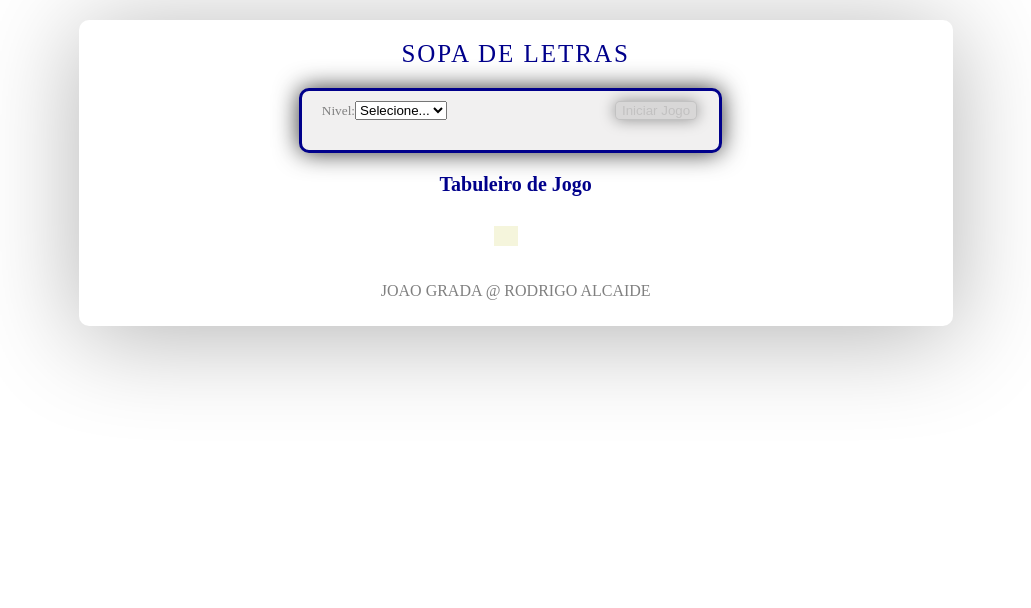
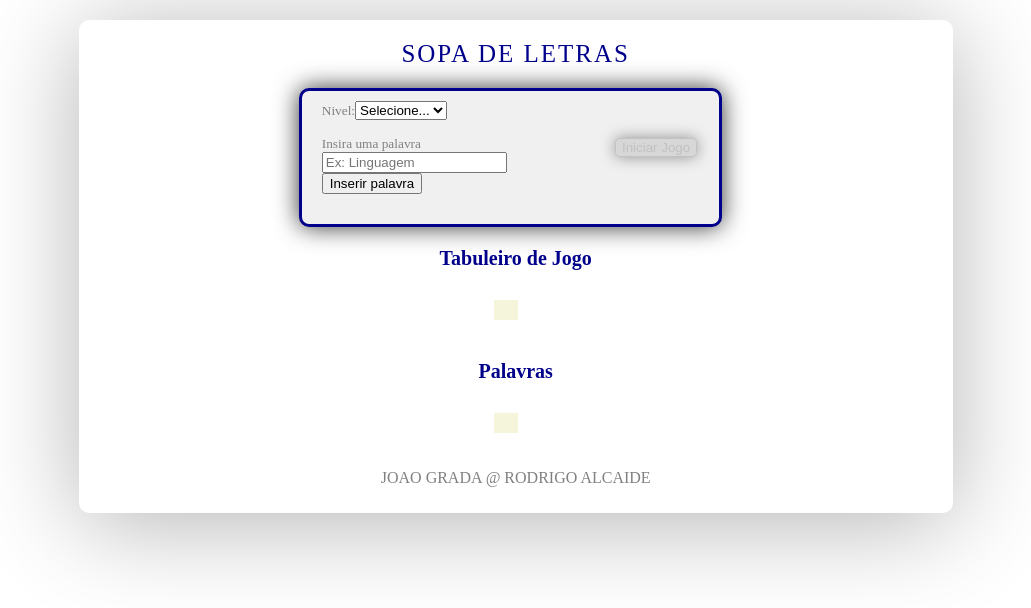
Before and after one commit to AlcaideLeLe/Trabalho-Linguagens-Script, a React (Create React App) app: page / in a window 1280 px wide. Shown: the top 608 px of the page, without its empty margins (138-1169 px from the left). Built offline with nearby package versions, Linux system fonts and the light colour scheme.

Commit message:
A funcionar (falta o timer)

```diff
--- a/src/App.js
+++ b/src/App.js
@@ -1,8 +1,8 @@
-
 import { useState, useEffect } from 'react';
 import './App.css';
 import callFunction from "./components/game-panel/callFunction"
 import {TIMEOUTGAME} from "./constants"
+
 
 
 
@@ -14,6 +14,7 @@ import{
   GamePanel,
 
 } from "./components";
+import { shuffleArray } from './helpers';
 
 let timerId = undefined;
 
@@ -21,6 +22,10 @@ function App() {
   const [gameStarted, setGameStarted] = useState(false);
   const [selectedLevel, setSelectedLevel] = useState("0");
   const [tabuleiroJogo, setTabuleiroJogo] = useState([[]]);
+  const [palavrasSelecionadas, setPalavrasSelecionadas] = useState(([]));
+
+  const [palavrasUser, setPalavrasUser] = useState([]);
+
 
 
   const [timer, setTimer] = useState(TIMEOUTGAME[selectedLevel-1]);
@@ -61,8 +66,12 @@ function App() {
     else {
       console.log("Inicia Jogo");
       setGameStarted(true);
-      setTabuleiroJogo(callFunction(selectedLevel)) ;
+      //console.log(callFunction(selectedLevel));
+      const [tabuleiro, palavrasSelecionadas] = callFunction(selectedLevel, palavrasUser);
+      setTabuleiroJogo(tabuleiro) ;
+      setPalavrasSelecionadas(palavrasSelecionadas);
       console.log(tabuleiroJogo);
+      //console.log(palavrasSelecionadas);
 
 
     }
@@ -72,6 +81,8 @@ function App() {
   const handleLevelChange = (event) => {
     const { value } = event.currentTarget;
     setSelectedLevel(value);
+    Array.from(document.querySelectorAll('.Right')).forEach((el) => el.classList.remove('Right'));
+
   }
 
   return (
@@ -84,12 +95,17 @@ function App() {
           selectedLevel={selectedLevel}
           onLevelChange={handleLevelChange}
           timer={timer}
+          palavrasUser={palavrasUser}
+          setPalavrasUser={setPalavrasUser}
         />
         <GamePanel
           setTabuleiroJogo={setTabuleiroJogo}
+          setPalavrasSelecionadas={setPalavrasSelecionadas}
           selectedLevel={selectedLevel}
           tabuleiroJogo={tabuleiroJogo}
           gameStarted={gameStarted}
+          palavrasSelecionadas={palavrasSelecionadas}
+
 
         />
 
--- a/src/components/control-panel/control-panel.component.jsx
+++ b/src/components/control-panel/control-panel.component.jsx
@@ -2,12 +2,18 @@ import React from "react";
 import "./control-panel.css";
 
 function ControlPanel(props) {
-  const { gameStarted, selectedLevel, onGameStart, onLevelChange, timer } = props;
+  const { gameStarted, selectedLevel, onGameStart, onLevelChange, timer, palavrasUser, setPalavrasUser } = props;
   const gameStartedClass = gameStarted ? " gameStarted" : "";
+
+  function adicionaPalavra(){
+
+    setPalavrasUser([...palavrasUser, document.getElementById("palavra").value.toUpperCase()]);
+
+  }
 
   return(
     <section id="panel-control">
-      <form className="form">
+      <form  className="form" onSubmit={event => event.preventDefault()}>
         <fieldset className="form-group">
           <label htmlFor="btLevel">Nivel:</label>
           <select id="btLevel" defaultValue="0" onChange={onLevelChange}>
@@ -16,6 +22,11 @@ function ControlPanel(props) {
             <option value="2">Intermédio</option>
             <option value="3">Avançado</option>
           </select>
+          <br></br>
+          <br></br>
+          <label for="novaPalavra">Insira uma palavra</label><br></br>
+          <input type="text" id="palavra" name="novaPalavra" placeholder="Ex: Linguagem" /><br></br>
+          <button type = "button" id="novaPalavra" onClick={adicionaPalavra}>Inserir palavra</button>
         </fieldset>
         <button type="button" id="btPlay" disabled={selectedLevel=== "0"} onClick={onGameStart}>
           {gameStarted ? "Parar Jogo" : "Iniciar Jogo"}
--- a/src/components/game-panel/callFunction.js
+++ b/src/components/game-panel/callFunction.js
@@ -1,181 +1,152 @@
-function callFunction(selectedLevel) {
+function callFunction(selectedLevel, palavrasUser) {
   let tabuleiro = [[]];
   let tabuleiroaux = [[]];
   let nrLinhas;
   let nrColunas;
   let nrMaximoPalavras;
-  let randomWords = ["APROVADO","FACIL","SCRIPT","WEBSITE","REACT","PROFESSOR","PEDRO","RODRIGO","TELMO","GRADA"]
+  let randomWords = [
+    "APROVADO",
+    "FACIL",
+    "SCRIPT",
+    "WEBSITE",
+    "REACT",
+    "PROFESSOR",
+    "PEDRO",
+    "RODRIGO",
+    "TELMO",
+    "GRADA",
+  ];
   let palavrasSelecionadas = [];
 
 
-  if(selectedLevel === "1"){
+
+  if (selectedLevel === "1") {
     nrLinhas = 15;
     nrColunas = 15;
     nrMaximoPalavras = 5;
-  }
-  else if(selectedLevel === "2"){
+  } else if (selectedLevel === "2") {
     nrLinhas = 25;
     nrColunas = 25;
     nrMaximoPalavras = 7;
-
-  }
-  else if(selectedLevel === "3"){
+  } else if (selectedLevel === "3") {
     nrLinhas = 40;
     nrColunas = 40;
     nrMaximoPalavras = 10;
-
   }
 
-
-  function inverteString(s){
+  function inverteString(s) {
     return s.split("").reverse().join("");
   }
 
-  function encontraLetraRandom(){
-    var resultado = '';
-    var caracteres = 'ABCDEFGHIJKLMNOPQRSTUVWXYZ';
+  function encontraLetraRandom() {
+    var resultado = "";
+    var caracteres = "ABCDEFGHIJKLMNOPQRSTUVWXYZ";
     //var caracteres = '';
     var caracteresLength = caracteres.length;
 
-    resultado += caracteres.charAt(Math.floor(Math.random() * caracteresLength));
+    resultado += caracteres.charAt(
+      Math.floor(Math.random() * caracteresLength)
+    );
 
     return resultado;
   }
 
-  function encontraNrRandom(){
+  function encontraNrRandom(max) {
     let nrRandom;
-    nrRandom = Math.floor((Math.random() * 10));
+    nrRandom = Math.floor(Math.random() * max);
 
     return nrRandom;
   }
 
   function encontraRandomWord(){
-    let posicao = encontraNrRandom();
-    palavrasSelecionadas.push(randomWords[posicao]);
-    console.log(palavrasSelecionadas);
-    return randomWords[posicao];
+    let palavras = [...randomWords, ...palavrasUser];
+    let posicao = encontraNrRandom(palavras.length);
+    return palavras[posicao];
   }
 
-  function encontraTamanhoDaPalavra(){
+
+  function encontraTamanhoDaPalavra() {
     let tamanhoPalavra = encontraRandomWord().length;
     return tamanhoPalavra;
   }
 
-  function encontraRandomPosicaoTab(){
-      let posicao = Math.floor((Math.random() * nrLinhas));
+  function encontraRandomPosicaoTab() {
+    let posicao = Math.floor(Math.random() * nrLinhas);
     return posicao;
-
   }
 
-  function organizaTabuleiro(){
+  console.log(tabuleiro)
+  console.log(tabuleiroaux)
+  function organizaTabuleiro() {
     let nrpalavras = 0;
 
-    do{
-
-
-      let nrRandom = Math.floor((Math.random() * 6));
+    do {
+      console.log("aa")
+      console.log(tabuleiro)
+      console.log(tabuleiroaux)
+      console.log("aa")
+      let nrRandom = Math.floor(Math.random() * 6);
       console.log(nrRandom);
-        if(nrRandom === 0){
+      if (nrRandom === 0) {
         [tabuleiro, tabuleiroaux] = trocaLetraHorizontal();
-        }
-        else if(nrRandom === 1){
+      } else if (nrRandom === 1) {
         [tabuleiro, tabuleiroaux] = trocaLetraHorizontalReverse();
-        }
-        else if(nrRandom === 2){
+      } else if (nrRandom === 2) {
         [tabuleiro, tabuleiroaux] = trocaLetraVertical();
-        }
-        else if(nrRandom === 3){
+      } else if (nrRandom === 3) {
         [tabuleiro, tabuleiroaux] = trocaLetraVerticalReverse();
-        }
-        else if(nrRandom === 4){
-          [tabuleiro, tabuleiroaux] =  trocaLetraDiagonal();
-        }
-        else if(nrRandom === 5){
-          [tabuleiro, tabuleiroaux] =  trocaLetraDiagonalReverse();
+      } else if (nrRandom === 4) {
+        [tabuleiro, tabuleiroaux] = trocaLetraDiagonal();
+      } else if (nrRandom === 5) {
+        [tabuleiro, tabuleiroaux] = trocaLetraDiagonalReverse();
       }
 
       nrpalavras++;
-
-    }while(nrpalavras < nrMaximoPalavras)
+    } while (nrpalavras < nrMaximoPalavras);
   }
-
-  function preencheTabuleiroAuxiliar(){
-    tabuleiroaux = Array(nrLinhas).fill(0).map(
-      () => new Array(nrColunas).fill(0).map(
-          () => " "
-      ) )
 
 
 
+  function preencheTabuleiroAuxiliar() {
+    console.log("aa")
+    console.log(tabuleiro)
+    console.log(tabuleiroaux)
+    console.log("aa")
+    tabuleiroaux = Array(nrLinhas)
+      .fill(0)
+      .map(() => new Array(nrColunas).fill(0).map(() => " "));
   }
 
-  function preencheTabuleiro(){
+  function preencheTabuleiro() {
     tabuleiro = Array(nrLinhas).fill(0).map(
       () => new Array(nrColunas).fill(0).map(
           () => encontraLetraRandom()
-      ))
-
+      ));
 
     organizaTabuleiro();
-
-
   }
 
-  function trocaLetraHorizontal(){
-
+  function trocaLetraHorizontal() {
     let palavra = encontraRandomWord();
     let posicaoC;
     let posicaoL = encontraRandomPosicaoTab();
     let sobreposicao = false;
-        do{
+    do {
       palavra = encontraRandomWord();
       sobreposicao = false;
       posicaoC = encontraRandomPosicaoTab();
-          if(posicaoC + palavra.length > nrColunas){
+      if (posicaoC + palavra.length > nrColunas) {
         continue;
       }
-          for(let p = 0; p < palavra.length; p++){
-            if(tabuleiroaux[posicaoL][posicaoC + p] !== " "){
+      for (let p = 0; p < palavra.length; p++) {
+        if (tabuleiroaux[posicaoL][posicaoC + p] !== " ") {
           sobreposicao = true;
         }
       }
-
-        }while(posicaoC + palavra.length > nrColunas || sobreposicao)
-
-        for(let p = 0; p < palavra.length; p++){
-          if(tabuleiroaux[posicaoL][posicaoC + p] === " "){
-            tabuleiroaux[posicaoL][posicaoC + p] = palavra[p];
-            tabuleiro[posicaoL][posicaoC + p] = palavra[p];
-          }
-        }
-
-        return [tabuleiro, tabuleiroaux];
-
-}
-
-  function trocaLetraHorizontalReverse(){
-
-    let palavra = encontraRandomWord();
-    palavra = inverteString(palavra);
-    let posicaoC;
-    let posicaoL = encontraRandomPosicaoTab();
-    let sobreposicao = true;
-    do{
-      palavra = inverteString(encontraRandomWord());
-      sobreposicao = false;
-      posicaoC = encontraRandomPosicaoTab();
-      if(posicaoC + palavra.length > nrColunas){
-        continue;
-      }
-      for(let p = 0; p < palavra.length; p++){
-        if(tabuleiroaux[posicaoL][posicaoC + p] !== " "){
-          sobreposicao = true;
-        }
-      }
-    }while(posicaoC + palavra.length > nrColunas || sobreposicao)
-
-    for(let p = 0; p < palavra.length; p++){
-      if(tabuleiroaux[posicaoL][posicaoC + p] === " "){
+    } while (posicaoC + palavra.length > nrColunas || sobreposicao);
+    palavrasSelecionadas.push(palavra);
+    for (let p = 0; p < palavra.length; p++) {
+      if (tabuleiroaux[posicaoL][posicaoC + p] === " ") {
         tabuleiroaux[posicaoL][posicaoC + p] = palavra[p];
         tabuleiro[posicaoL][posicaoC + p] = palavra[p];
       }
@@ -183,92 +154,126 @@ function callFunction(selectedLevel) {
     return [tabuleiro, tabuleiroaux];
   }
 
-  function trocaLetraVertical(){
+  function trocaLetraHorizontalReverse() {
+    let palavra = encontraRandomWord();
+    palavra = inverteString(palavra);
+    let posicaoC;
+    let posicaoL = encontraRandomPosicaoTab();
+    let sobreposicao = true;
+    do {
+      palavra = inverteString(encontraRandomWord());
+      sobreposicao = false;
+      posicaoC = encontraRandomPosicaoTab();
+      if (posicaoC + palavra.length > nrColunas) {
+        continue;
+      }
+      for (let p = 0; p < palavra.length; p++) {
+        if (tabuleiroaux[posicaoL][posicaoC + p] !== " ") {
+          sobreposicao = true;
+        }
+      }
+    } while (posicaoC + palavra.length > nrColunas || sobreposicao);
+    palavrasSelecionadas.push(inverteString(palavra));
+    for (let p = 0; p < palavra.length; p++) {
+      if (tabuleiroaux[posicaoL][posicaoC + p] === " ") {
+        tabuleiroaux[posicaoL][posicaoC + p] = palavra[p];
+        tabuleiro[posicaoL][posicaoC + p] = palavra[p];
+      }
+    }
+    return [tabuleiro, tabuleiroaux];
+  }
+
+  function trocaLetraVertical() {
     let palavra = encontraRandomWord();
     let posicaoL;
     let posicaoC = encontraRandomPosicaoTab();
     let sobreposicao = true;
-    do{
+    do {
       palavra = encontraRandomWord();
       sobreposicao = false;
       posicaoL = encontraRandomPosicaoTab();
-      if(posicaoL + palavra.length > nrLinhas){
+      if (posicaoL + palavra.length > nrLinhas) {
         continue;
       }
-      for(let p = 0; p < palavra.length; p++){
-        if(tabuleiroaux[posicaoL + p][posicaoC] !== " "){
+      for (let p = 0; p < palavra.length; p++) {
+        if (tabuleiroaux[posicaoL + p][posicaoC] !== " ") {
           sobreposicao = true;
         }
       }
-    }while(posicaoL + palavra.length > nrLinhas || sobreposicao)
+    } while (posicaoL + palavra.length > nrLinhas || sobreposicao);
 
-    for(let p = 0; p < palavra.length; p++){
-      if(tabuleiroaux[posicaoL + p][posicaoC ] === " "){
+    palavrasSelecionadas.push(palavra);
+    for (let p = 0; p < palavra.length; p++) {
+      if (tabuleiroaux[posicaoL + p][posicaoC] === " ") {
         tabuleiroaux[posicaoL + p][posicaoC] = palavra[p];
         tabuleiro[posicaoL + p][posicaoC] = palavra[p];
       }
     }
 
     return [tabuleiro, tabuleiroaux];
-
   }
-  function trocaLetraVerticalReverse(){
-
+  function trocaLetraVerticalReverse() {
     let palavra = encontraRandomWord();
     palavra = inverteString(palavra);
     let posicaoC = encontraRandomPosicaoTab();
     let posicaoL;
     let sobreposicao;
 
-    do{
+    do {
       palavra = inverteString(encontraRandomWord());
       sobreposicao = false;
       posicaoL = encontraRandomPosicaoTab();
-      if(posicaoL + palavra.length > nrLinhas){
+      if (posicaoL + palavra.length > nrLinhas) {
         continue;
       }
-      for(let p = 0; p < palavra.length; p++){
-        if(tabuleiroaux[posicaoL + p][posicaoC] !== " "){
+      for (let p = 0; p < palavra.length; p++) {
+        if (tabuleiroaux[posicaoL + p][posicaoC] !== " ") {
           sobreposicao = true;
         }
       }
-    }while(posicaoL + palavra.length > nrLinhas || sobreposicao)
+    } while (posicaoL + palavra.length > nrLinhas || sobreposicao);
+    palavrasSelecionadas.push(inverteString(palavra));
 
-    for(let p = 0; p < palavra.length; p++){
-      if(tabuleiroaux[posicaoL + p][posicaoC ] === " "){
+    for (let p = 0; p < palavra.length; p++) {
+      if (tabuleiroaux[posicaoL + p][posicaoC] === " ") {
         tabuleiroaux[posicaoL + p][posicaoC] = palavra[p];
         tabuleiro[posicaoL + p][posicaoC] = palavra[p];
       }
     }
 
     return [tabuleiro, tabuleiroaux];
-
   }
 
-  function trocaLetraDiagonal(){
+  function trocaLetraDiagonal() {
     let palavra = encontraRandomWord();
     let posicaoL;
     let posicaoC;
     let sobreposicao = true;
-    do{
+    do {
       palavra = encontraRandomWord();
       sobreposicao = false;
       posicaoL = encontraRandomPosicaoTab();
       posicaoC = encontraRandomPosicaoTab();
-      if(posicaoL + palavra.length > nrLinhas || posicaoC + palavra.length > nrColunas){
+      if (
+        posicaoL + palavra.length > nrLinhas ||
+        posicaoC + palavra.length > nrColunas
+      ) {
         continue;
       }
-      for(let p = 0; p < palavra.length; p++ ){
-        if(tabuleiroaux[posicaoL + p][posicaoC + p] !== " "){
+      for (let p = 0; p < palavra.length; p++) {
+        if (tabuleiroaux[posicaoL + p][posicaoC + p] !== " ") {
           sobreposicao = true;
         }
       }
+    } while (
+      posicaoL + palavra.length > nrLinhas ||
+      posicaoC + palavra.length > nrColunas ||
+      sobreposicao
+    );
 
-    }while(posicaoL + palavra.length > nrLinhas || posicaoC + palavra.length > nrColunas  || sobreposicao)
-
-
-    for(let p = 0; p < palavra.length; p++){
-      if(tabuleiroaux[posicaoL + p][posicaoC + p] === " "){
+    palavrasSelecionadas.push(palavra);
+    for (let p = 0; p < palavra.length; p++) {
+      if (tabuleiroaux[posicaoL + p][posicaoC + p] === " ") {
         tabuleiroaux[posicaoL + p][posicaoC + p] = palavra[p];
         tabuleiro[posicaoL + p][posicaoC + p] = palavra[p];
       }
@@ -277,31 +282,38 @@ function callFunction(selectedLevel) {
     return [tabuleiro, tabuleiroaux];
   }
 
-  function trocaLetraDiagonalReverse(){
-
+  function trocaLetraDiagonalReverse() {
     let palavra = encontraRandomWord();
     palavra = inverteString(palavra);
     let posicaoL;
     let posicaoC;
     let sobreposicao = true;
-    do{
+    do {
       palavra = inverteString(encontraRandomWord());
       sobreposicao = false;
       posicaoL = encontraRandomPosicaoTab();
       posicaoC = encontraRandomPosicaoTab();
-      if(posicaoL + palavra.length > nrLinhas || posicaoC + palavra.length > nrColunas){
+      if (
+        posicaoL + palavra.length > nrLinhas ||
+        posicaoC + palavra.length > nrColunas
+      ) {
         continue;
       }
-      for(let p = 0; p < palavra.length; p++){
-        if(tabuleiroaux[posicaoL][posicaoC + p] !== " "){
+      for (let p = 0; p < palavra.length; p++) {
+        if (tabuleiroaux[posicaoL][posicaoC + p] !== " ") {
           sobreposicao = true;
         }
       }
+    } while (
+      posicaoL + palavra.length > nrLinhas ||
+      posicaoC + palavra.length > nrColunas ||
+      sobreposicao
+    );
+    palavrasSelecionadas.push(inverteString(palavra));
 
-    }while(posicaoL + palavra.length > nrLinhas || posicaoC + palavra.length > nrColunas || sobreposicao)
 
-    for(let p = 0; p < palavra.length; p++){
-      if(tabuleiroaux[posicaoL + p][posicaoC + p] === " "){
+    for (let p = 0; p < palavra.length; p++) {
+      if (tabuleiroaux[posicaoL + p][posicaoC + p] === " ") {
         tabuleiroaux[posicaoL + p][posicaoC + p] = palavra[p];
         tabuleiro[posicaoL + p][posicaoC + p] = palavra[p];
       }
@@ -309,9 +321,14 @@ function callFunction(selectedLevel) {
 
     return [tabuleiro, tabuleiroaux];
   }
+
+  console.log("aa")
+  console.log(tabuleiro)
+  console.log(tabuleiroaux)
+  console.log("aa")
   preencheTabuleiroAuxiliar();
   preencheTabuleiro();
-  return tabuleiro;
+  return [tabuleiro, palavrasSelecionadas];
 }
 
 export default callFunction;
--- a/src/components/game-panel/game-panel.component.jsx
+++ b/src/components/game-panel/game-panel.component.jsx
@@ -3,26 +3,97 @@ import React from "react";
 import "./game-panel.css";
 
 function GamePanel(props) {
-  const { tabuleiroJogo } = props;
+  const { tabuleiroJogo, palavrasSelecionadas, gameStarted } = props;
+
+  let selecionado = false;
+  let letrasSelecionadas = "";
+  let palavrasCertas = [];
+
+
+
+  function mouseDown(){
+    selecionado = true;
+
+  }
+  function mouseUp(){
+    Array.from(document.querySelectorAll('.Selected')).forEach((el) => el.classList.remove('Selected'));
+    selecionado = false;
+
+  }
+  function mouseMove(event){
+    if(selecionado && !event.currentTarget.classList.contains("Selected")){
+      console.log(event.currentTarget.innerText);
+      letrasSelecionadas += event.currentTarget.innerText;
+      event.currentTarget.className += " Selected";
+      let i;
+
+
+
+      if(palavrasCertas.length > palavrasSelecionadas.length){
+        return
+      }
+      else{
+        for(i=0; i<palavrasSelecionadas.length; i++){
+              if(letrasSelecionadas === palavrasSelecionadas[i]){
+                let elemento = document.getElementsByClassName("Selected");
+
+                for (let index = 0; index < elemento.length; index++) {
+                    elemento[index].classList.add("Right");
+                }
+
+                riskWord(palavrasSelecionadas[i]);
+
+                palavrasCertas.push(letrasSelecionadas);
+                letrasSelecionadas = "";
+                //console.log("asd");
+              }
+          }
+        }
+    }
+  }
+
+  function riskWord(palavra){
+    console.log(palavra);
+    document.getElementById("col2-" + palavra + "-").classList.add("Risked");
+  }
 
 
   return (
     <section className="game-panel">
       <h3 className="sr-only">Tabuleiro de Jogo</h3>
+      <div id = "game">
+      <table onMouseDown={mouseDown} onMouseUp = {mouseUp}>
+          <tbody>
+
+            {tabuleiroJogo.map((linha, index) => {
+              return (
+                <tr key={`linha1-${index}-`}>
+                {linha.map((coluna, cindex) => {
+                  return (
+                    <td onMouseMove={mouseMove} key={`coluna1-${index}-${cindex}-`}>{ coluna }</td>
+                  );
+                })}
+                </tr>
+
+              );
+            })}
+
+          </tbody>
+        </table>
+
+
+
+      </div>
+
+      <h3 className="sr-only">Palavras</h3>
       <div id="game">
       <table>
-          <thead>
-          </thead>
           <tbody>
 
-            {tabuleiroJogo.map(linha => {
+            {palavrasSelecionadas.map((linha, index) => {
               return (
-                <tr>
-                {linha.map(coluna => {
-                  return (
-                    <td>{ coluna }</td>
-                  );
-                })}
+                <tr key={`linha2-${index}-`}>
+                  <td key={`col2-${linha}-`} id={`col2-${linha}-`}>{linha}</td>
                 </tr>
 
               );
--- a/src/components/header/header.component.jsx
+++ b/src/components/header/header.component.jsx
@@ -1,9 +1,11 @@
 import React from "react";
 import "./header.css";
 function Header(){
+
     return (
         <header>
             <p id="headerText">SOPA DE LETRAS</p>
+
         </header>
     );
 }
--- a/src/helpers/index.js
+++ b/src/helpers/index.js
@@ -0,0 +1 @@
+export { default as shuffleArray } from "./shuffle";
```
Also changed, not shown: src/components/game-panel/game-panel.css (+16 -0 lines), src/helpers/shuffle.js (+13 -0 lines). Lines whose indentation alone changed are shown as unchanged.
